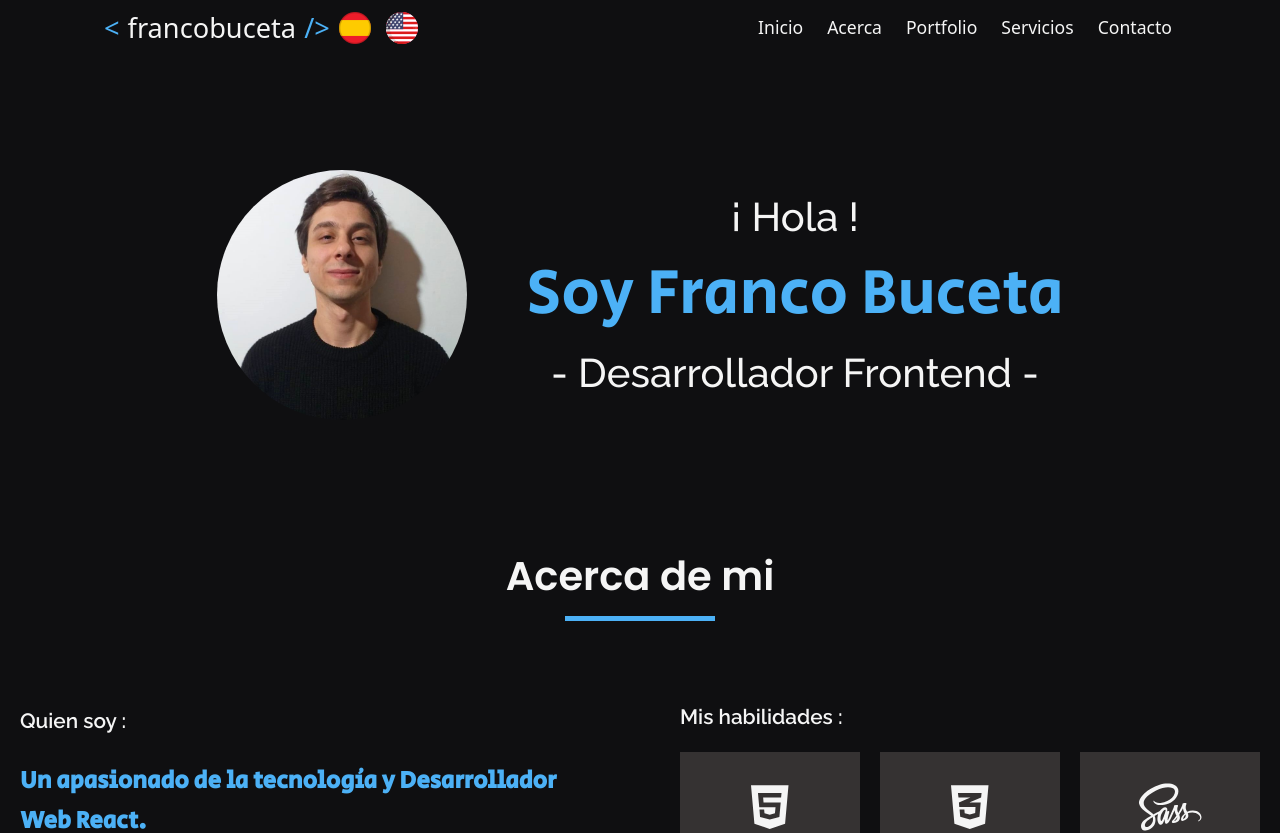
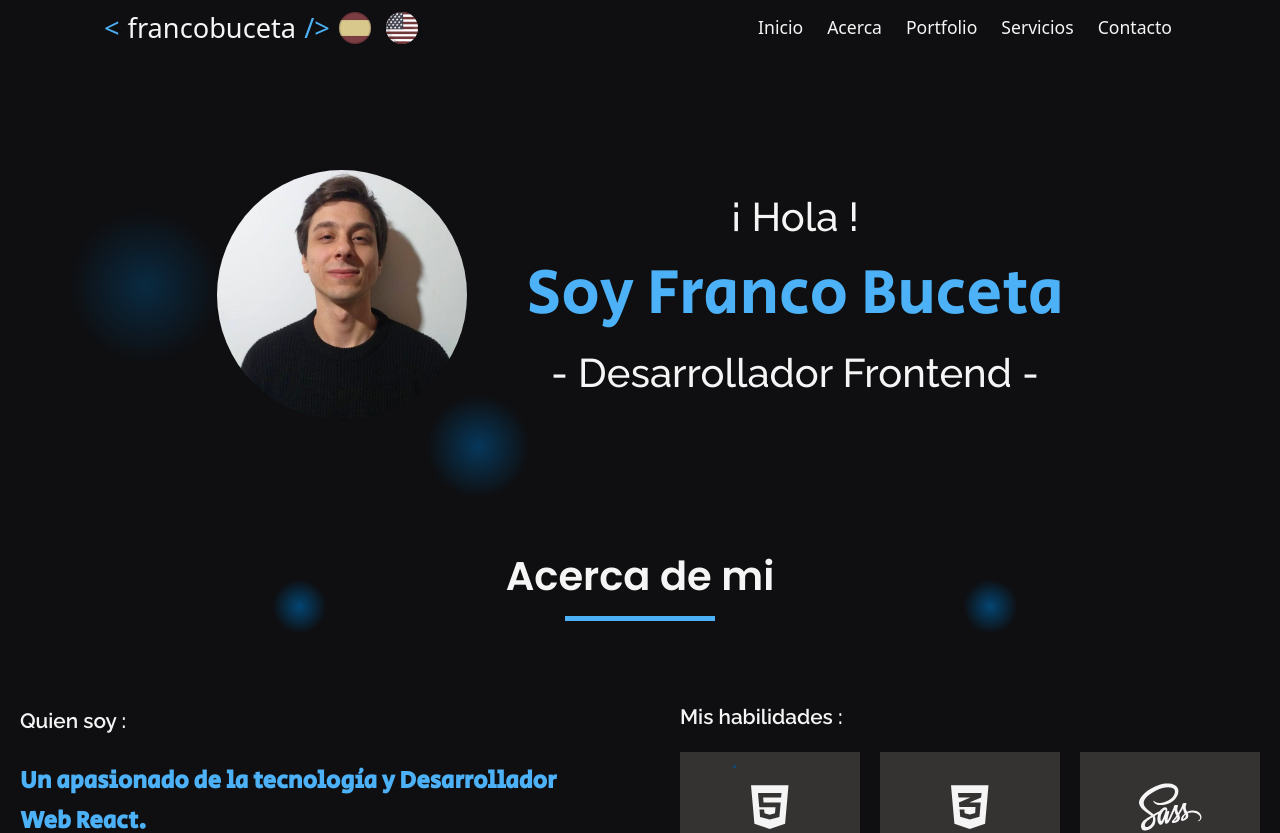
Before and after one commit to francobuceta/Portfolio, a React (Vite) app: page / in a window 1280 px wide. Shown: the top 833 px of the page. Built offline with nearby package versions, Linux system fonts and the light colour scheme.

Commit message:
animacion agregada en banner

```diff
--- a/package.json
+++ b/package.json
@@ -17,6 +17,7 @@
     "react": "^18.2.0",
     "react-dom": "^18.2.0",
     "react-i18next": "^12.1.1",
+    "react-scroll": "^1.8.9",
     "sass": "^1.56.2"
   },
   "devDependencies": {
--- a/src/components/Banner.jsx
+++ b/src/components/Banner.jsx
@@ -11,7 +11,7 @@ const Banner = () => {
             <section className="container mx-auto px-16">
                 <div className="banner_container">
                     <div className="banner_photo-container">
-                        <img src={foto} alt="" />
+                        <img src={foto} alt="Foto personal" />
                     </div>
 
                     <div className="banner_text-container">
@@ -19,6 +19,17 @@ const Banner = () => {
                         <h1>{t("banner.name")}</h1>
                         <h2>{t("banner.profession")}</h2>
                     </div>
+                </div>
+
+                <div className="box">
+                    <ul>
+                        <li></li>
+                        <li></li>
+                        <li></li>
+                        <li></li>
+                        <li></li>
+                        <li></li>
+                    </ul>
                 </div>
             </section>
 
--- a/src/styles/components/_banner.scss
+++ b/src/styles/components/_banner.scss
@@ -3,11 +3,11 @@
     justify-content: center;
     align-items: center;
     margin-top: 80px;
-    z-index: 1;
 
     .banner_text-container {
         padding: 30px;
         text-align: center;
+        z-index: 1;
 
         h2 {
             font-size: 2.5rem;
@@ -25,6 +25,7 @@
 
     .banner_photo-container {
         padding: 30px;
+        z-index: 1;
 
         img {
             width: 250px;
@@ -34,6 +35,57 @@
     }
 }
 
+.box ul li {
+	position: absolute;
+	width: 35px;
+	height: 35px;
+	opacity: 0;
+	background: radial-gradient($secondary, transparent, transparent);
+	bottom: 0;
+	left: 10vw;
+	animation: animate 10s linear infinite;
+    z-index: 0;
+
+    &:nth-child(2) {
+        left: 36vw;
+        animation-delay: 2s;
+    }
+
+    &:nth-child(3) {
+        left: 22vw;
+        animation-delay: 4s;
+    }
+
+    &:nth-child(4) {
+        left: 56vw;
+        animation-delay: 6s;
+    }
+
+    &:nth-child(5) {
+        left: 76vw;
+        animation-delay: 4s;
+    }
+
+    &:nth-child(6) {
+        left: 80vw;
+        animation-delay: 8s;
+    }
+}
+
+@keyframes animate {
+	0% {
+		transform: scale(0);
+		opacity: 1;
+		bottom: 0;
+	}
+	100% {
+		transform: scale(10);
+		opacity: 0;
+		bottom: 100vh;
+	}
+}
+
+
 
 .notebook {
     cursor: pointer;
--- a/src/styles/components/_navbar.scss
+++ b/src/styles/components/_navbar.scss
@@ -24,13 +24,14 @@ header {
         align-items: center;
         width: 100%;
         margin: 0 auto;
+        z-index: 1;
     }
 }
 
 .navbar_scroll {
     background-color: $white;
     transition: 0.6s;
-    z-index: 1;
+    z-index: 2;
 
     .navbar_logo-container .navbar_logo {
         color: $dark
@@ -39,6 +40,10 @@ header {
     .navbar_list li span {
         color: $dark;
     }
+}
+
+.navbar_active {
+    color: aqua;
 }
 
 .navbar_logo-container {
@@ -78,7 +83,13 @@ header {
         height: 35px;
         width: 35px;
         object-fit: scale-down;
+        filter: grayscale(70%);
         cursor: pointer;
+        transition: 0.4s;
+
+        &:hover {
+            filter: grayscale(0);
+        }
     }
 }
 
```
Also changed, not shown: 1 other file (tests, documents, lock files or other folders).
